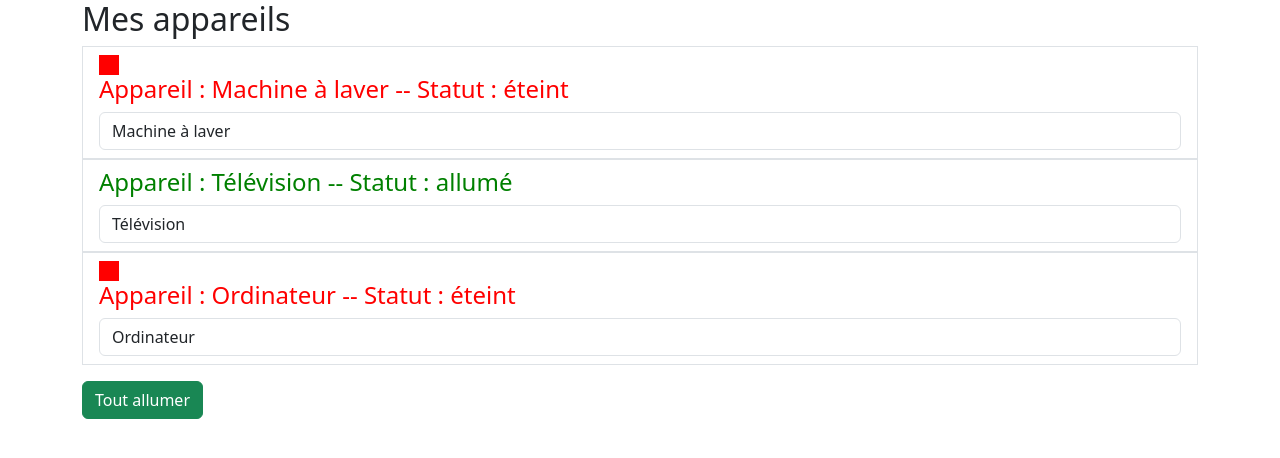
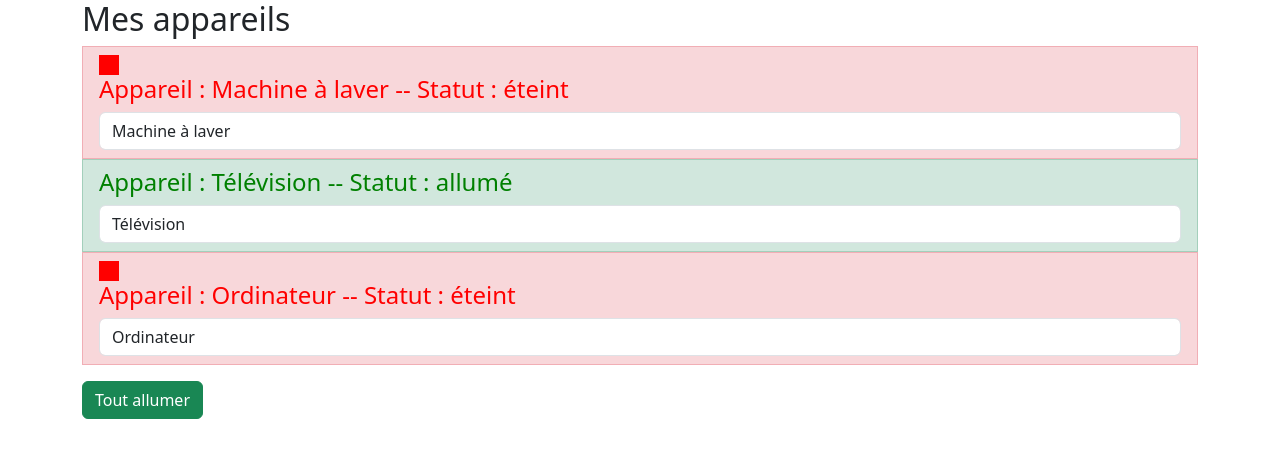
Before and after one commit to elielaurentraphael/my-angular-project, an Angular app: page / in a window 1280 px wide. Shown: the top 458 px of the page. Built offline with nearby package versions, Linux system fonts and the light colour scheme.

Commit message:
commit n°15: la directive par attribut ngClass permet d'appliquer des class d'une manière dynamique à un objet du DOM - Dans appareil.component.html: <li [ngClass]='{'list-group-item':true,'list-group-item-success':appareilStatus==='allumé','list-group-item-danger':appareilStatus==='éteint'}'>

```diff
--- a/src/app/appareil/appareil.component.html
+++ b/src/app/appareil/appareil.component.html
@@ -1,5 +1,12 @@
 <!-- chaque appareil représente un élément de la liste -->
-<li class="list-group-item">
+<!-- la directive par attribut ngClass permet d'appliquer des class d'une manière dynamique à un objet du DOM (ici, des class bootstrap) -->
+<li
+  [ngClass]="{
+    'list-group-item': true,
+    'list-group-item-success': appareilStatus === 'allumé',
+    'list-group-item-danger': appareilStatus === 'éteint'
+  }"
+>
   <!-- ce div existe uniquement quand l'appareil est éteint -->
   <div
     style="width: 20px; height: 20px; background-color: red"
```
